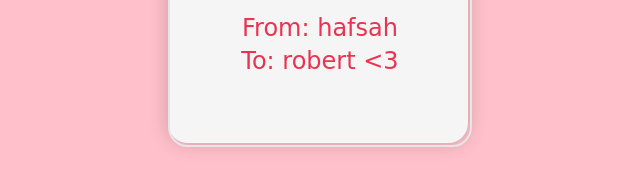
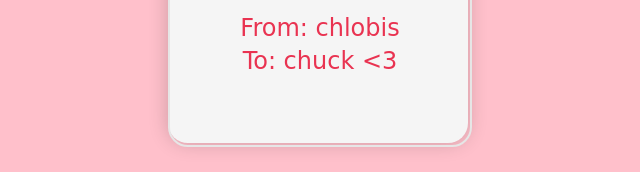
Before and after one commit to cposthumac/valentinesgiftforpook, a plain HTML site: page index.html in a window 1280 px wide. Shown: the part 326-498 px from the top of the page, 322-962 px from the left. Drawn offline with Linux system fonts and the light colour scheme; a web font is replaced by a local one.

Commit message:
Update index.html

```diff
--- a/index.html
+++ b/index.html
@@ -11,8 +11,8 @@
         <div class="envelope">
             <div class="front">
                 <div class="title" style="color: rgb(233, 51, 81);">
-                    <p>From: hafsah </p>
-                    <p>To: robert <3 </p>
+                    <p>From: chlobis </p>
+                    <p>To: chuck <3 </p>
                 </div>
             </div>
             <div class="flap"></div>
```
